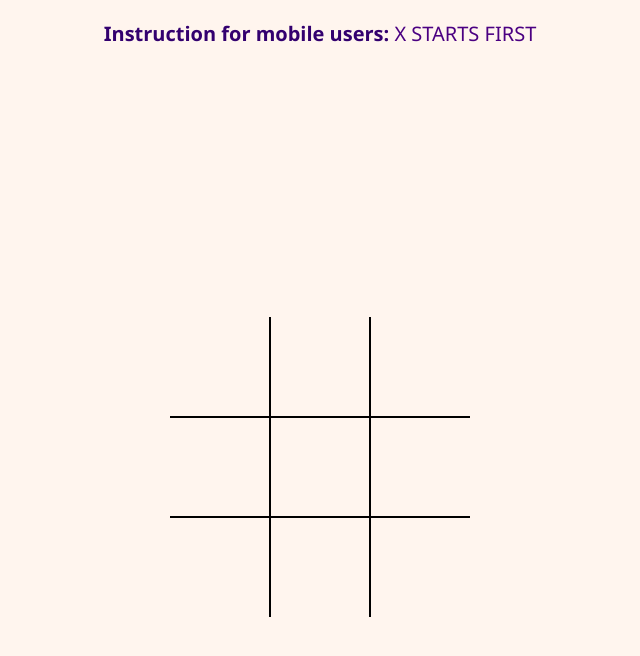
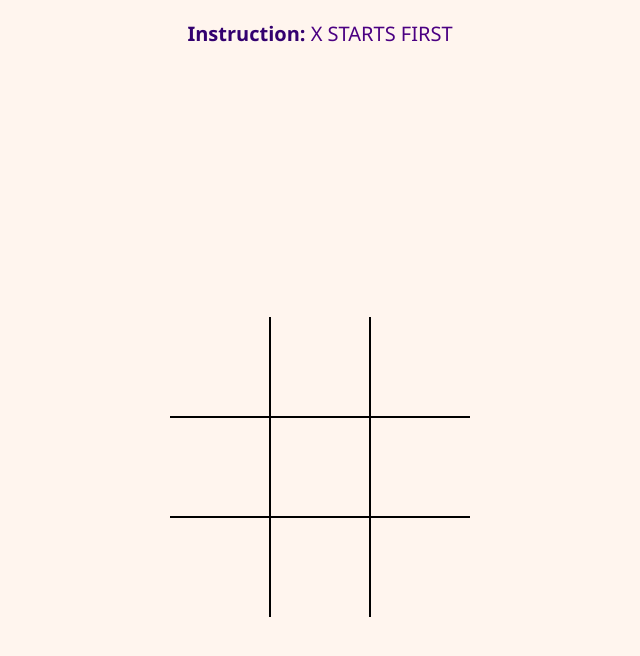
Before and after one commit to Afunnilo/tic-tac-toe, a plain HTML site: page index.html in a window 1280 px wide. Shown: the whole page, without its empty margins (320-960 px from the left). Drawn offline with Linux system fonts and the light colour scheme.

Commit message:
Create index.html

```diff
--- a/index.html
+++ b/index.html
@@ -9,7 +9,7 @@
     <title>TIC-TAC-TOE</title>
 </head>
 <body>
-    <p><span class="instruction">Instruction for mobile users: </span>X STARTS FIRST</p>
+    <p><span class="instruction">Instruction: </span>X STARTS FIRST</p>
     <div class="board" id="board">
         <div class="cell" data-cell></div>
         <div class="cell" data-cell></div>
```
